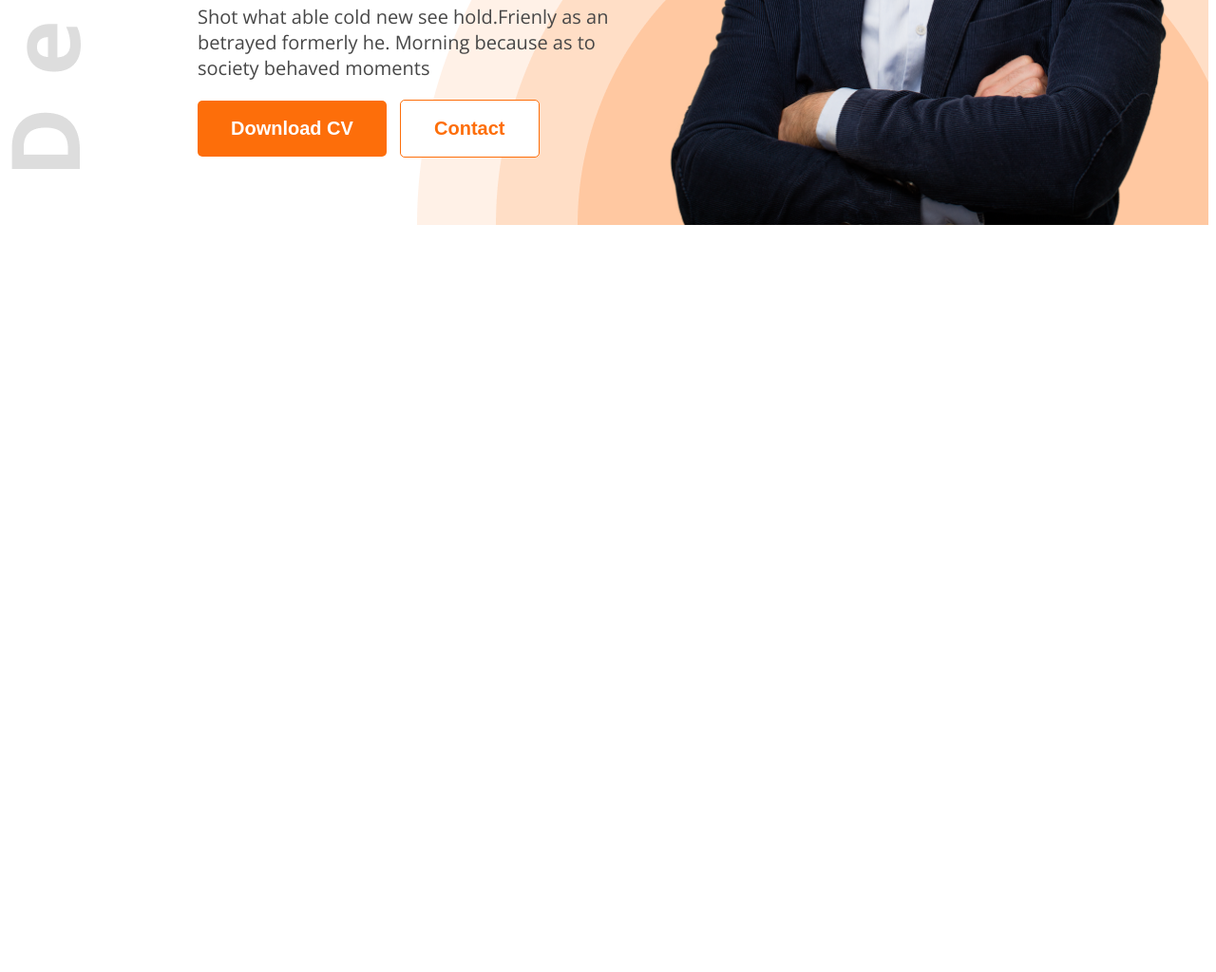
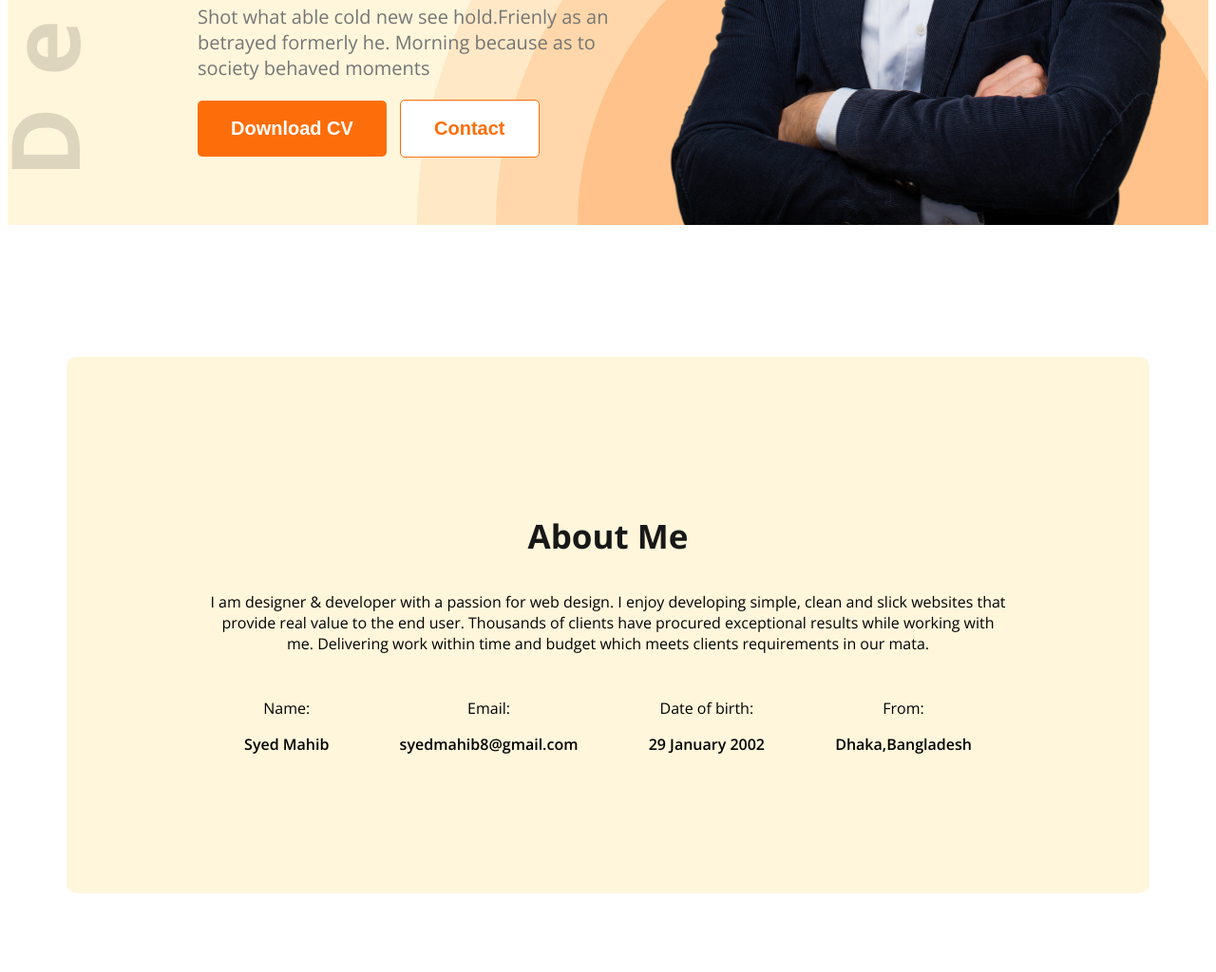
Before and after one commit to SyedMahib/My-portfolio, a plain HTML site: page index.html in a window 1280 px wide. Shown: the part 593-1617 px from the top of the page at 95% size. Before the commit the page ends 838 px from the top, so only its background shows below. Drawn offline with nearby package versions, Linux system fonts and the light colour scheme.

Commit message:
Edited some files

```diff
--- a/index.html
+++ b/index.html
@@ -10,7 +10,7 @@
     <link rel="stylesheet" href="/style/portfolio.css">
 </head>
 <body class="open-sans-normal">
-    <header class="header">
+    <header class="header secondary-bg">
         <nav>
             <h3 class="nav-title">Ma<span class="text-primary">h</span>ib</h3>
             <ul>
@@ -33,7 +33,28 @@
         </div>
     </header>
     <main>
-
+        <section class="about secondary-bg">
+            <h3 class="section-title">About Me</h3>
+            <p class="section-description">I am designer & developer with a passion for web design. I enjoy developing simple, clean and slick websites that provide real value to the end user. Thousands of clients have procured exceptional results while working with me. Delivering work within time and budget which meets clients requirements in our mata.</p>
+            <div class="about-items">
+                <div class="about-item">
+                    <p class="item-title">Name:</p>
+                    <p class="item-description">Syed Mahib</p>
+                </div>
+                <div class="about-item">
+                    <p class="item-title">Email:</p>
+                    <p class="item-description">syedmahib8@gmail.com</p>
+                </div>
+                <div class="about-item">
+                    <p class="item-title">Date of birth:</p>
+                    <p class="item-description">29 January 2002</p>
+                </div>
+                <div class="about-item">
+                    <p class="item-title">From:</p>
+                    <p class="item-description">Dhaka,Bangladesh</p>
+                </div>
+            </div>
+        </section>
     </main>
     <footer>
 
--- a/style/portfolio.css
+++ b/style/portfolio.css
@@ -8,6 +8,10 @@
 }
 
 /* shared style */
+
+.secondary-bg{
+    background-color: hsl(45, 100%, 93%);
+}
 .text-primary{
     color: #fd6e0a;
 }
@@ -39,6 +43,17 @@
     background: #fd6e0a;
     color: white;
     transition: 1s;
+}
+
+.section-title{
+    font-size: 35px;
+    font-weight: bold;
+    color: #181818;
+}
+
+.banner-description{
+    font-size: 18px;
+    color: #757575;
 }
 
 /* Header styles */
@@ -114,3 +129,39 @@ nav li a{
 .banner-profile-pic{
     width: 580px;
 }
+
+/* main styles */
+main{
+    max-width: 1140px;
+    margin: 0 auto;
+}
+
+/*  about styles */
+
+.about{
+    border-radius: 10px;
+    padding: 130px 150px;
+    text-align: center;
+    margin-top: 139px;
+    margin-bottom: 123px;
+    /* margin-left: 162px;
+    margin-right: 151px; */
+}
+
+.about-items{
+    display: flex;
+    justify-content: space-around;
+    margin-top: 30px;
+}
+
+/* .about-item{
+    gap: 50px;
+} */
+
+.item-description{
+    gap: 50px;
+}
+
+.item-description{
+    font-weight: 600;
+}
```
